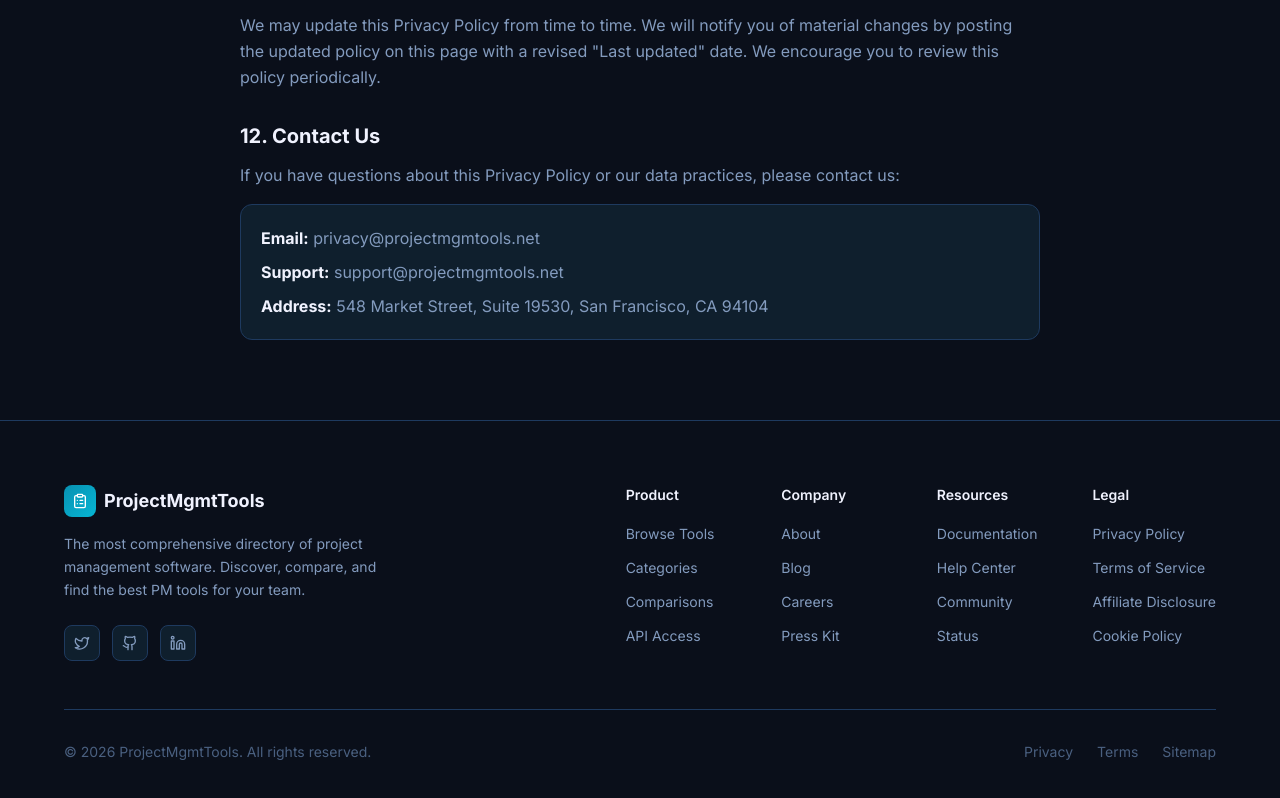
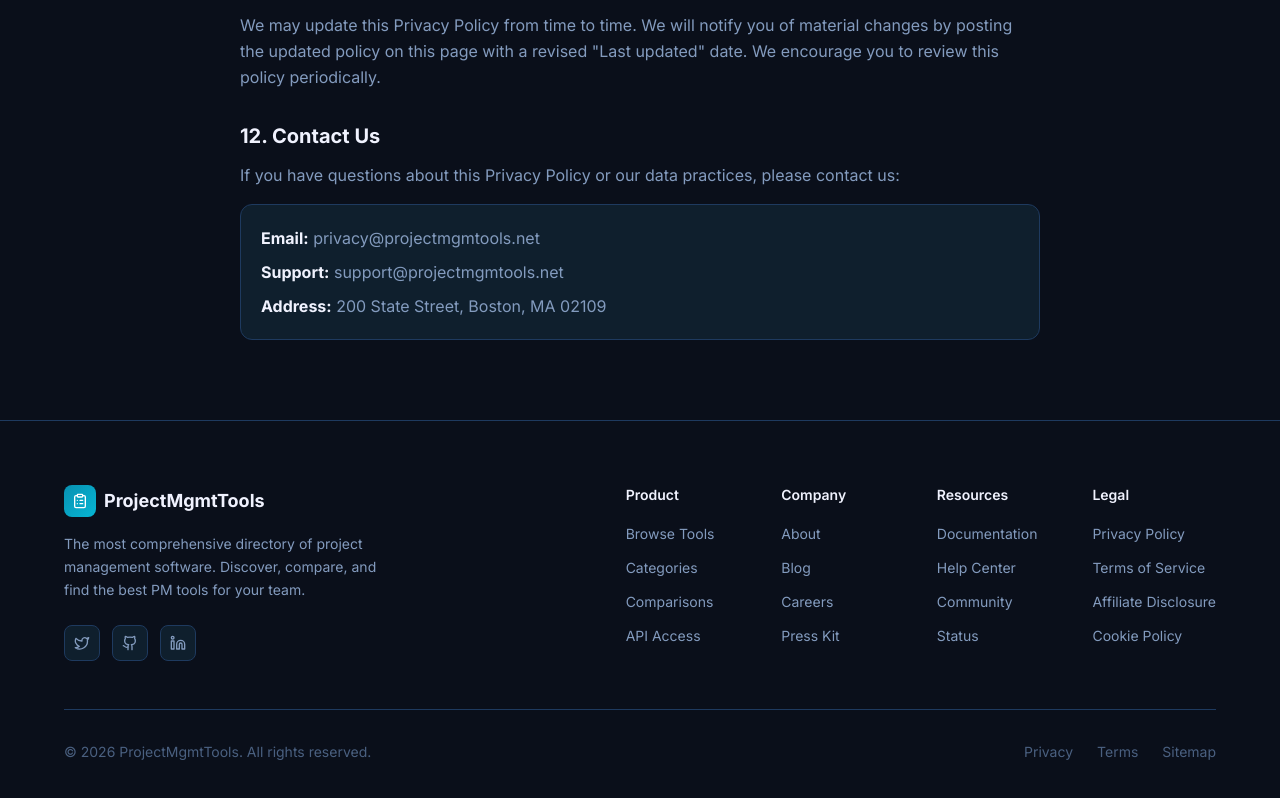
Before and after one commit to longfeixiang7650-dotcom/projectmgmtools, a Next.js app: page /privacy in a window 1280 px wide. Shown: the part 3122-3920 px from the top of the page. Built offline with nearby package versions, Linux system fonts and the light colour scheme.

Commit message:
Fix brand: clean up gmail, shared addresses, brand contamination

```diff
--- a/app/privacy/page.tsx
+++ b/app/privacy/page.tsx
@@ -214,7 +214,7 @@
             <div className="mt-4 p-5 bg-[#0F1F2D] border border-[#1E3A5F] rounded-xl">
               <p className="mb-2"><strong className="text-[#F0F2FE]">Email:</strong> privacy@projectmgmtools.net</p>
               <p className="mb-2"><strong className="text-[#F0F2FE]">Support:</strong> support@projectmgmtools.net</p>
-              <p><strong className="text-[#F0F2FE]">Address:</strong> 548 Market Street, Suite 19530, San Francisco, CA 94104</p>
+              <p><strong className="text-[#F0F2FE]">Address:</strong> 200 State Street, Boston, MA 02109</p>
             </div>
           </section>
         </div>
```
